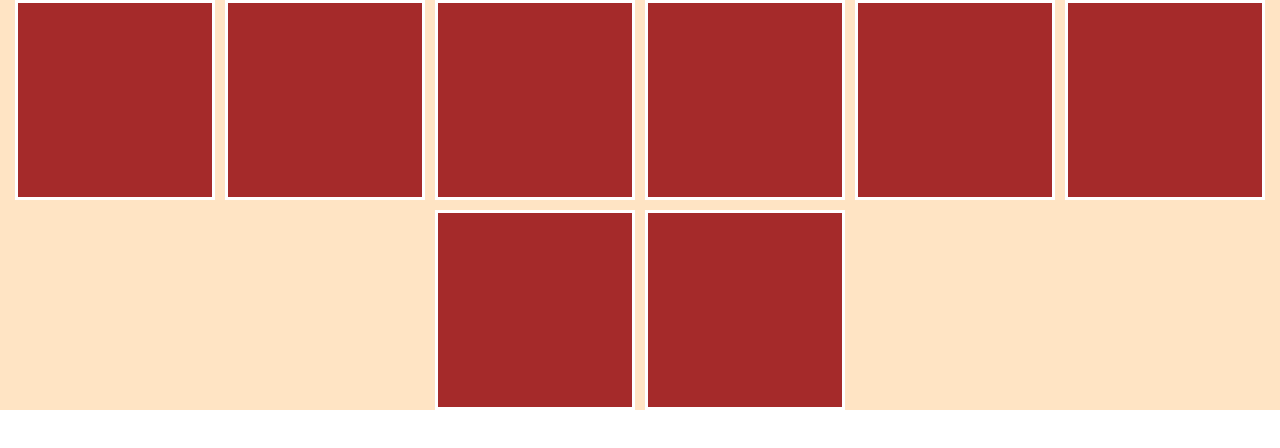
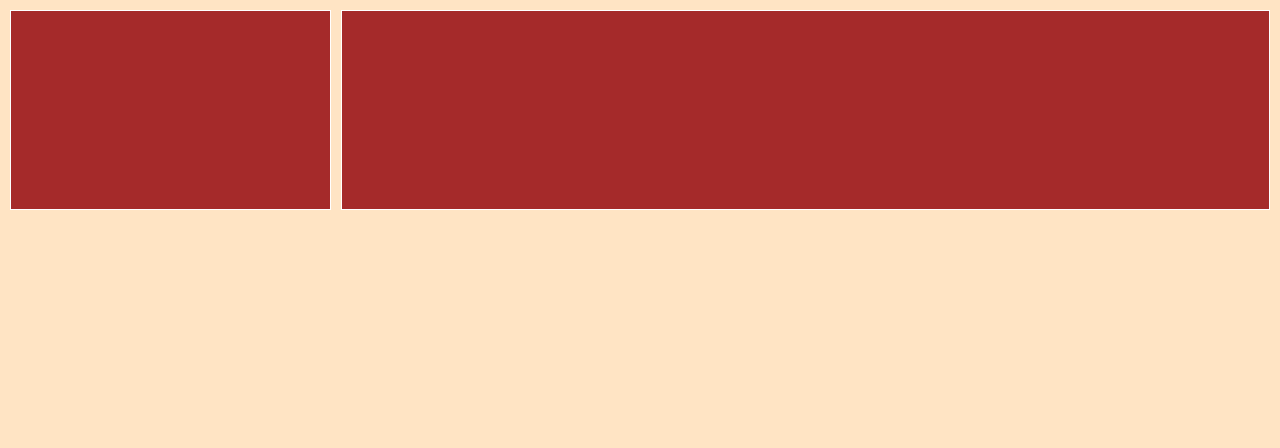
Before and after one commit to William8400/flex-box-revisao, a plain HTML site: page index.html in a window 1280 px wide. Drawn offline with Linux system fonts and the light colour scheme.

Commit message:
Aula de Flex-Box

```diff
--- a/css/style.css
+++ b/css/style.css
@@ -4,13 +4,13 @@
     box-sizing: border-box;
 }
 
-section{
+/* section{
     background-color: bisque;
 
     display: flex;
 
-    justify-content: center;/*   horizontal (esquerda direita)  */
-    align-items: center; /*   vertical (cima/baixo) */
+    justify-content: center;/*   horizontal (esquerda direita)
+    align-items: center; /*   vertical (cima/baixo)
     gap: 10px;
 
     flex-wrap: wrap;
@@ -24,4 +24,32 @@ div{
 
     border: 3px solid white;
 
+}*/
+
+section{
+    background-color: bisque;
+    height: 100vh;
+
+    display: flex;
+
+    padding: 10px;
+    gap: 10px;
+
+
 }
+
+div{
+    height: 200px;
+
+    border: 1px solid white;
+    background-color: brown;
+}
+
+#bloco1{
+    /* grow shrink basis */
+    flex: 1 1 200px;
+}
+
+#bloco2{
+    flex: 6 1 200px;
+}
--- a/index.html
+++ b/index.html
@@ -13,14 +13,13 @@
 
     <section>
 
-        <div></div>
-        <div></div>
-        <div></div>
-        <div></div>
-        <div></div>
-        <div></div>
-        <div></div>
-        <div></div>
+       <div id="bloco1">
+
+       </div>
+
+       <div id="bloco2">
+
+       </div>
 
     </section>
 
```
